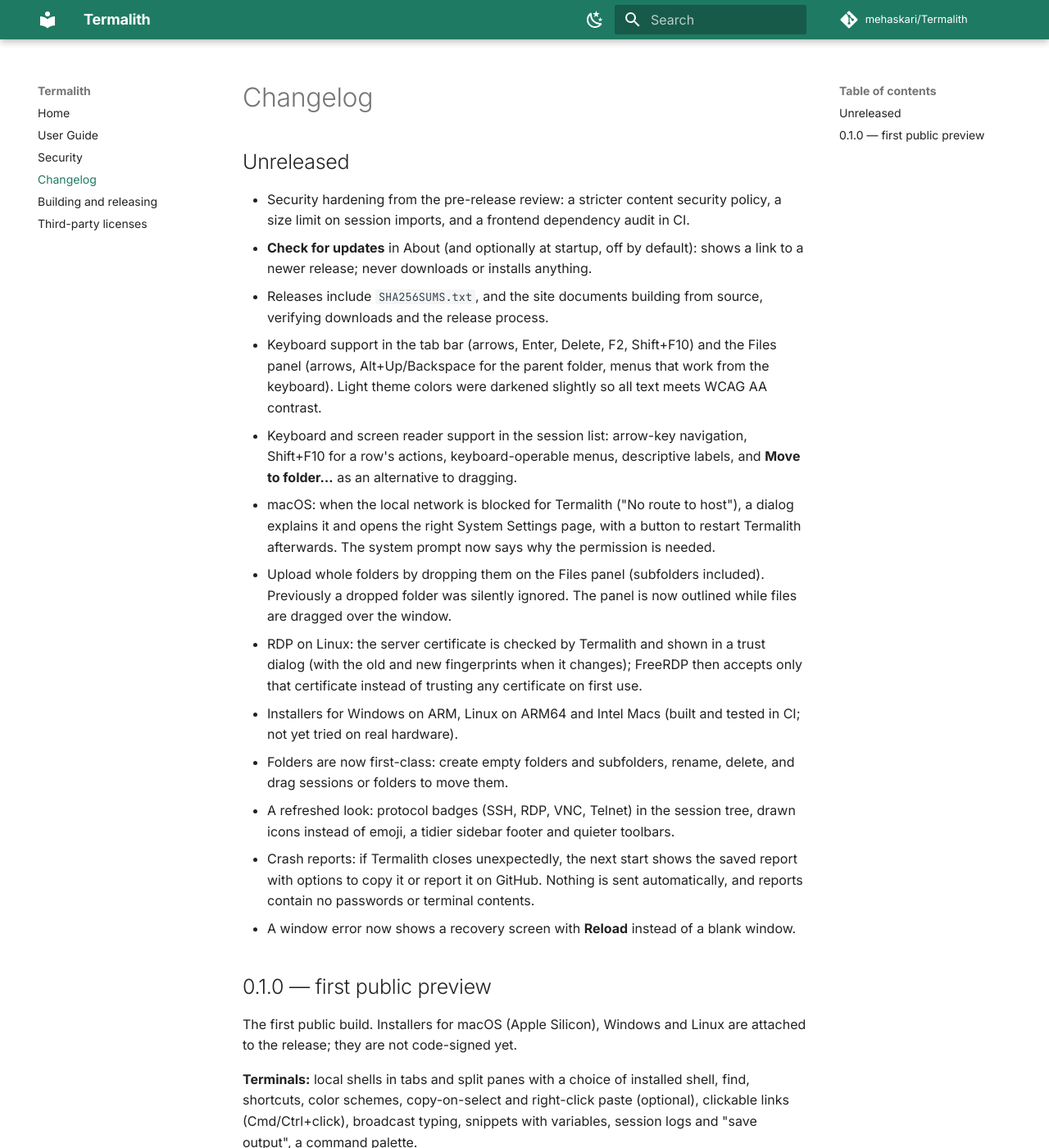
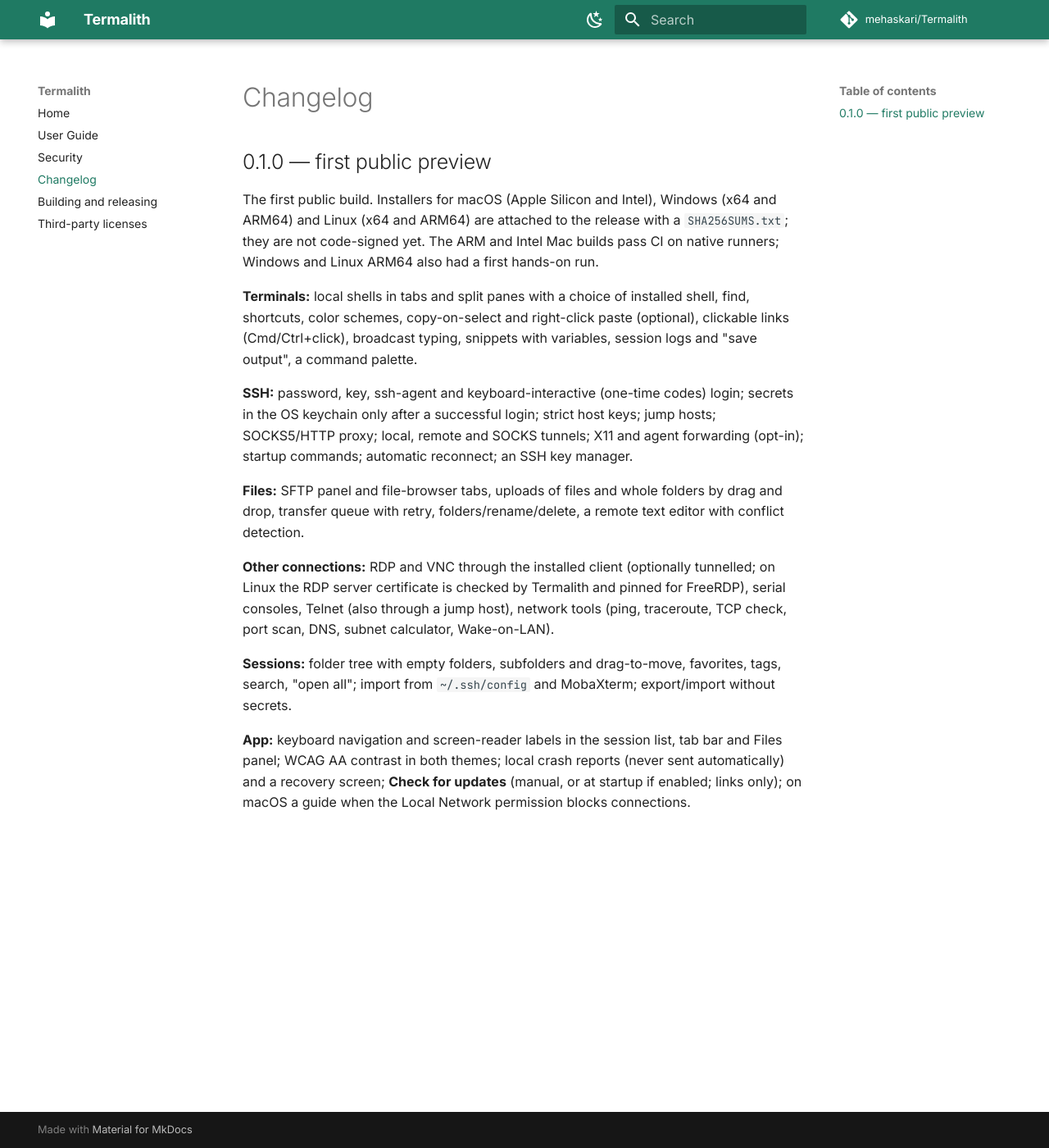
Before and after one commit to mehaskari/Termalith, an MkDocs documentation site: the page built from website/docs/changelog.md, in a window 1280 px wide and 1400 px high. Shown: the whole window at 82% size. Built offline with MkDocs 1.6.1 and Material for MkDocs 9.7.7, drawn with Linux system fonts in a browser that asks for light colours; comment, search, counter and statistics services are not loaded; some of the changed text lies outside the part shown.

Commit message:
Changelog: fold unreleased changes into 0.1.0
0.1.0 was never published, so its notes now describe everything in the
first preview.

Co-Authored-By: Claude Opus 5.5 <noreply@anthropic.com>

```diff
--- a/website/docs/changelog.md
+++ b/website/docs/changelog.md
@@ -1,50 +1,12 @@
 # Changelog
-
-## Unreleased
-
-- Security hardening from the pre-release review: a stricter content
-  security policy, a size limit on session imports, and a frontend
-  dependency audit in CI.
-- **Check for updates** in About (and optionally at startup, off by
-  default): shows a link to a newer release; never downloads or installs
-  anything.
-- Releases include `SHA256SUMS.txt`, and the site documents building from
-  source, verifying downloads and the release process.
-- Keyboard support in the tab bar (arrows, Enter, Delete, F2, Shift+F10)
-  and the Files panel (arrows, Alt+Up/Backspace for the parent folder, menus
-  that work from the keyboard). Light theme colors were darkened slightly so
-  all text meets WCAG AA contrast.
-- Keyboard and screen reader support in the session list: arrow-key
-  navigation, Shift+F10 for a row's actions, keyboard-operable menus,
-  descriptive labels, and **Move to folder…** as an alternative to dragging.
-- macOS: when the local network is blocked for Termalith ("No route to
-  host"), a dialog explains it and opens the right System Settings page,
-  with a button to restart Termalith afterwards. The system prompt now says
-  why the permission is needed.
-- Upload whole folders by dropping them on the Files panel (subfolders
-  included). Previously a dropped folder was silently ignored. The panel is
-  now outlined while files are dragged over the window.
-- RDP on Linux: the server certificate is checked by Termalith and shown in
-  a trust dialog (with the old and new fingerprints when it changes);
-  FreeRDP then accepts only that certificate instead of trusting any
-  certificate on first use.
-- Installers for Windows on ARM, Linux on ARM64 and Intel Macs (built and
-  tested in CI; not yet tried on real hardware).
-- Folders are now first-class: create empty folders and subfolders, rename,
-  delete, and drag sessions or folders to move them.
-- A refreshed look: protocol badges (SSH, RDP, VNC, Telnet) in the session
-  tree, drawn icons instead of emoji, a tidier sidebar footer and quieter
-  toolbars.
-- Crash reports: if Termalith closes unexpectedly, the next start shows the
-  saved report with options to copy it or report it on GitHub. Nothing is
-  sent automatically, and reports contain no passwords or terminal contents.
-- A window error now shows a recovery screen with **Reload** instead of a
-  blank window.
 
 ## 0.1.0 — first public preview
 
-The first public build. Installers for macOS (Apple Silicon), Windows and
-Linux are attached to the release; they are not code-signed yet.
+The first public build. Installers for macOS (Apple Silicon and Intel),
+Windows (x64 and ARM64) and Linux (x64 and ARM64) are attached to the
+release with a `SHA256SUMS.txt`; they are not code-signed yet. The ARM and
+Intel Mac builds pass CI on native runners; Windows and Linux ARM64 also had
+a first hands-on run.
 
 **Terminals:** local shells in tabs and split panes with a choice of installed
 shell, find, shortcuts, color schemes, copy-on-select and right-click paste
@@ -57,14 +19,22 @@ keys; jump hosts; SOCKS5/HTTP proxy; local, remote and SOCKS tunnels; X11 and
 agent forwarding (opt-in); startup commands; automatic reconnect; an SSH key
 manager.
 
-**Files:** SFTP panel and file-browser tabs, uploads by drag and drop,
-transfer queue with retry, folders/rename/delete, a remote text editor with
+**Files:** SFTP panel and file-browser tabs, uploads of files and whole
+folders by drag and drop, transfer queue with retry, folders/rename/delete, a remote text editor with
 conflict detection.
 
 **Other connections:** RDP and VNC through the installed client (optionally
-tunnelled), serial consoles, Telnet (also through a jump host), network tools
+tunnelled; on Linux the RDP server certificate is checked by Termalith and
+pinned for FreeRDP), serial consoles, Telnet (also through a jump host), network tools
 (ping, traceroute, TCP check, port scan, DNS, subnet calculator,
 Wake-on-LAN).
 
-**Sessions:** collapsible folder tree, favorites, tags, search, "open all";
-import from `~/.ssh/config` and MobaXterm; export/import without secrets.
+**Sessions:** folder tree with empty folders, subfolders and drag-to-move,
+favorites, tags, search, "open all"; import from `~/.ssh/config` and
+MobaXterm; export/import without secrets.
+
+**App:** keyboard navigation and screen-reader labels in the session list,
+tab bar and Files panel; WCAG AA contrast in both themes; local crash
+reports (never sent automatically) and a recovery screen; **Check for
+updates** (manual, or at startup if enabled; links only); on macOS a guide
+when the Local Network permission blocks connections.
```
